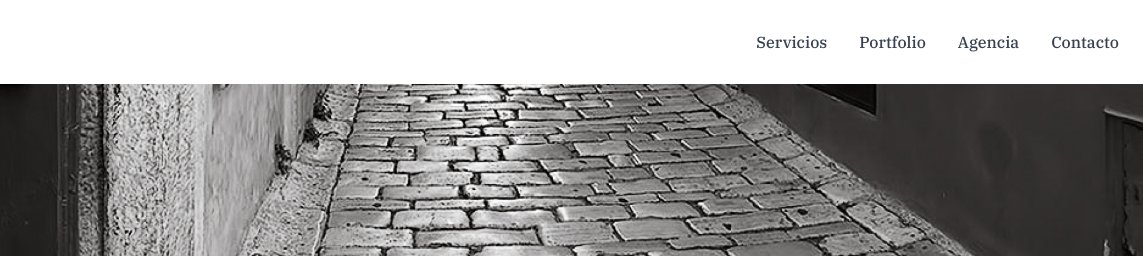
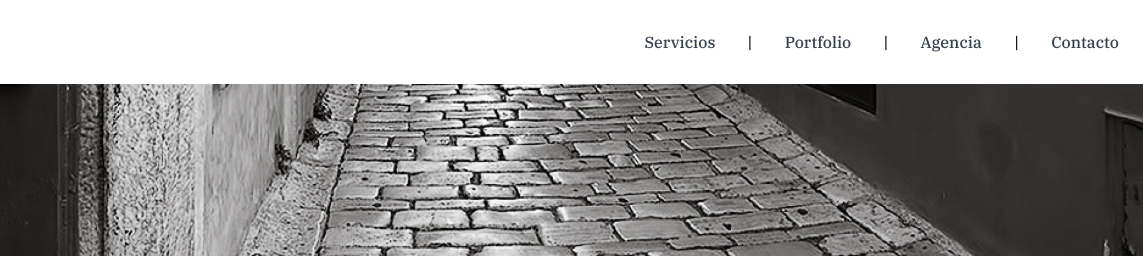
Before and after one commit to VarelaCristianFacundo/Grissia, a website: page pages/agencia.html in a window 1280 px wide. Shown: the top 280 px of the page, 137-1280 px from the left. Drawn offline with nearby package versions, Linux system fonts and the light colour scheme.

Commit message:
agrego diseño en navbars

```diff
--- a/pages/agencia.html
+++ b/pages/agencia.html
@@ -49,14 +49,17 @@
                             <a href="./servicios.html"
                                 class="block py-2 pr-4 pl-3 text-gray-700 border-b border-gray-100 hover:bg-gray-50 lg:hover:bg-transparent lg:border-0 lg:hover:text-primary-700 lg:p-0">Servicios</a>
                         </li>
+                        <li>|</li>
                         <li>
                             <a href="./portfolio.html"
                                 class="block py-2 pr-4 pl-3 text-gray-700 border-b border-gray-100 hover:bg-gray-50 lg:hover:bg-transparent lg:border-0 lg:hover:text-primary-700 lg:p-0">Portfolio</a>
                         </li>
+                        <li>|</li>
                         <li>
                             <a href="./agencia.html"
                                 class="block py-2 pr-4 pl-3 text-gray-700 border-b border-gray-100 hover:bg-gray-50 lg:hover:bg-transparent lg:border-0 lg:hover:text-primary-700 lg:p-0">Agencia</a>
                         </li>
+                        <li>|</li>
                         <li>
                             <a href="./contacto.html"
                                 class="block py-2 pr-4 pl-3 text-gray-700 border-b border-gray-100 hover:bg-gray-50 lg:hover:bg-transparent lg:border-0 lg:hover:text-primary-700 lg:p-0">Contacto</a>
```
Also changed, not shown: pages/contacto.html (+3 -0 lines), pages/portfolio.html (+3 -0 lines), pages/servicios.html (+3 -0 lines).
